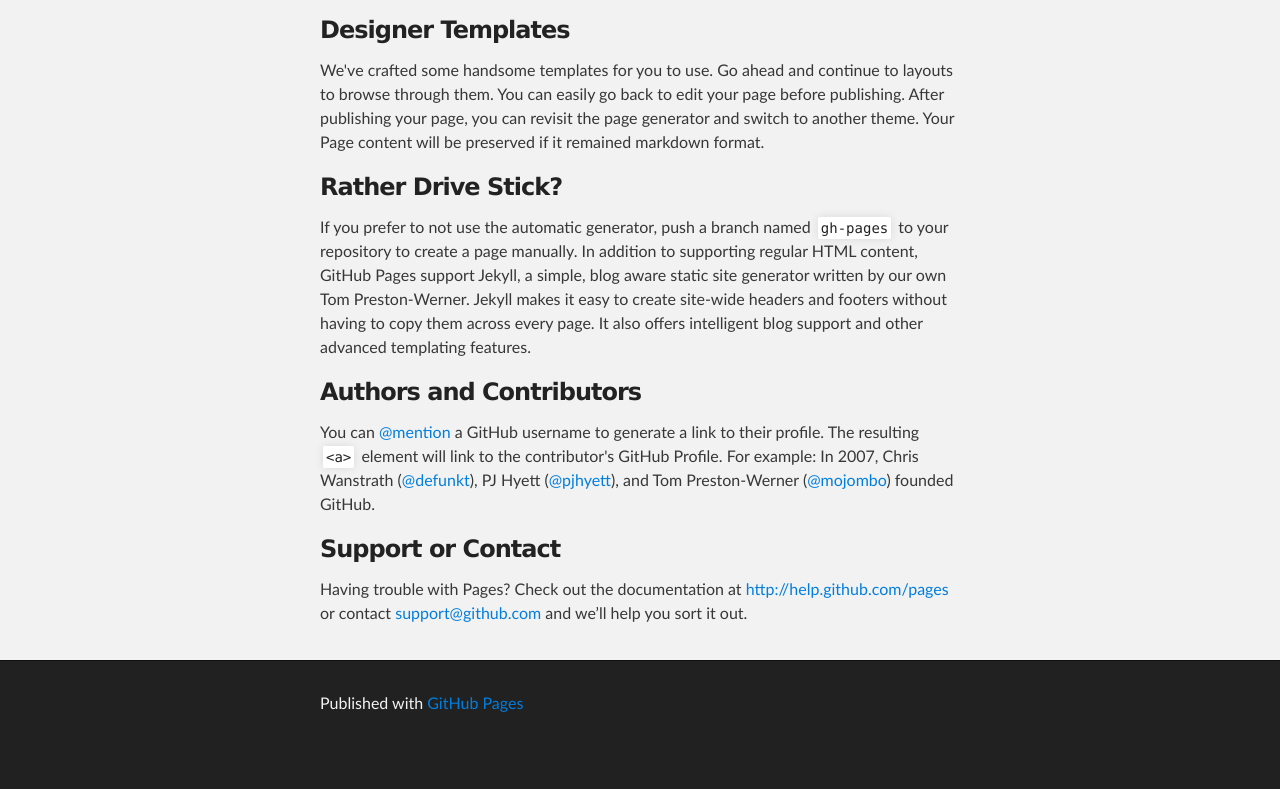
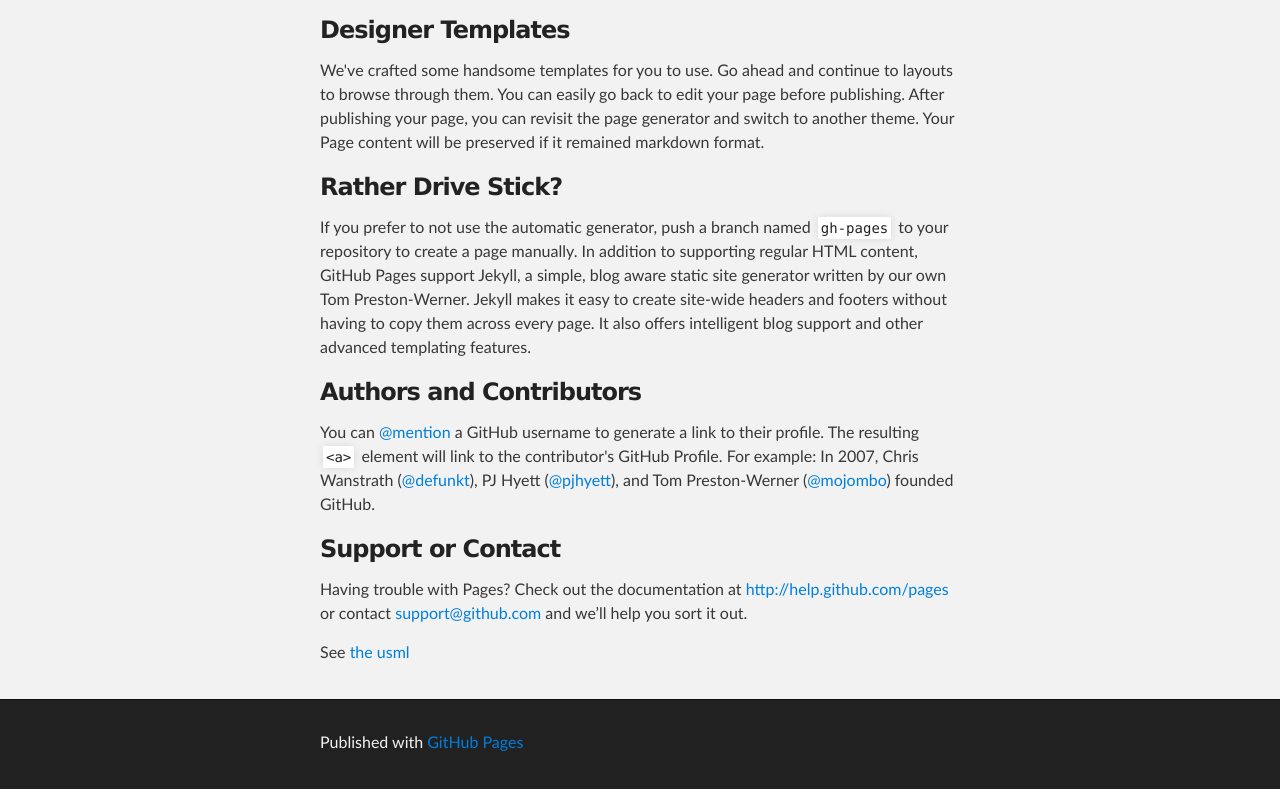
Before and after one commit to wilkic/wilkic.github.io, a plain HTML site: page index.html in a window 1280 px wide. Shown: the part 567-1356 px from the top of the page. Before the commit the page ends 1317 px from the top, so only its background shows below. Drawn offline with Linux system fonts and the light colour scheme.

Commit message:
adding link to a file in repo head

```diff
--- a/index.html
+++ b/index.html
@@ -58,6 +58,9 @@
 <a name="support-or-contact" class="anchor" href="#support-or-contact"><span class="octicon octicon-link"></span></a>Support or Contact</h3>
 
 <p>Having trouble with Pages? Check out the documentation at <a href="http://help.github.com/pages">http://help.github.com/pages</a> or contact <a href="mailto:support@github.com">support@github.com</a> and we’ll help you sort it out.</p>
+
+<p>See <a href="CFR_2013_title22_vol1_part121.xml">the usml</a></p>
+
       </section>
     </div>
 
```
